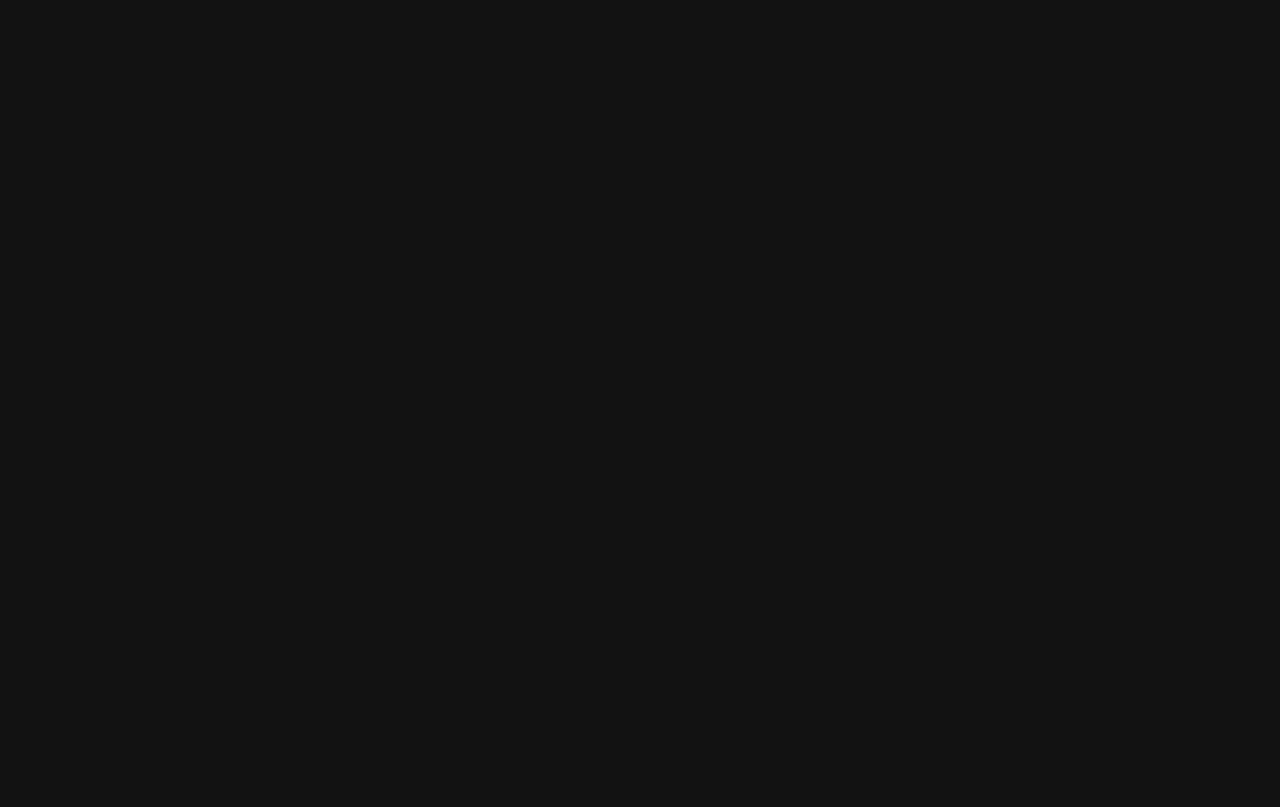
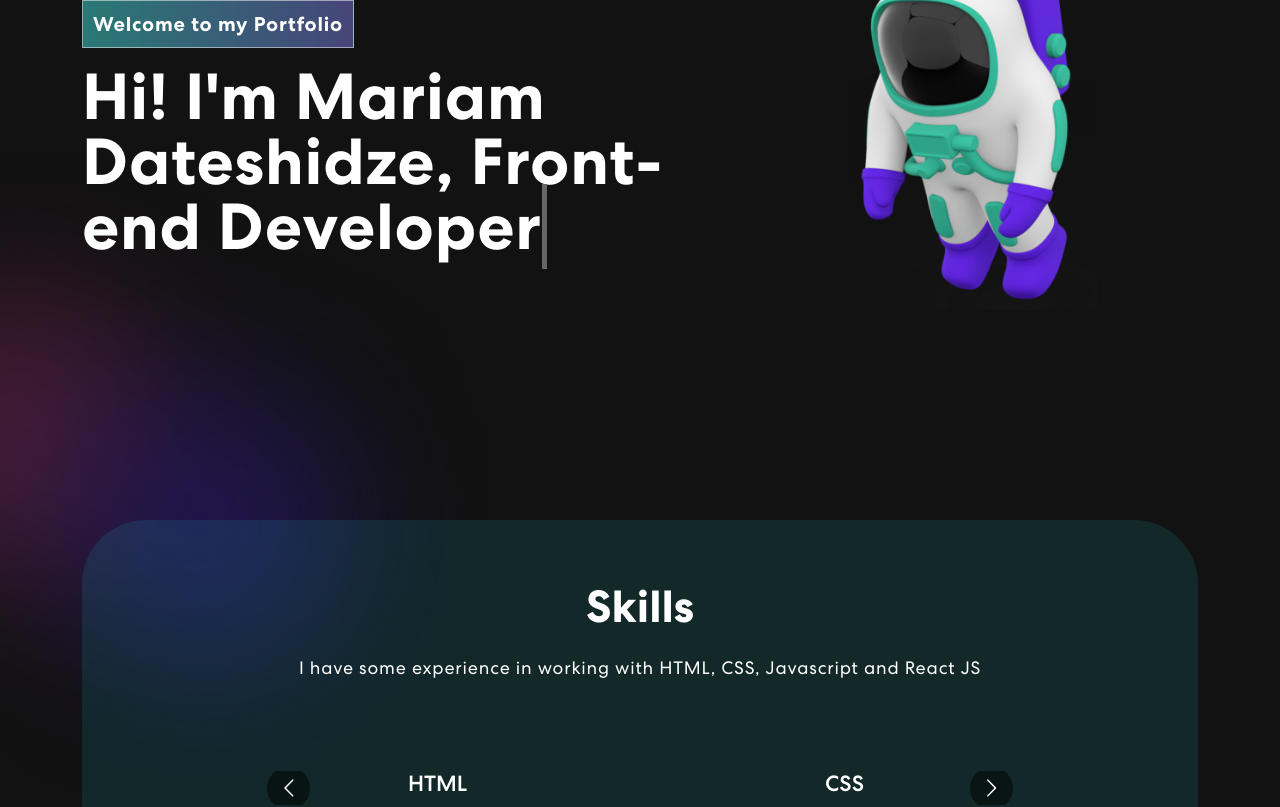
Before and after one commit to mariamdateshidze/reactportfolio, a React (Create React App) app: page / in a window 1280 px wide. Shown: the part 260-1067 px from the top of the page. Before the commit the page ends 800 px from the top, so only its background shows below. Built offline with nearby package versions, Linux system fonts and the light colour scheme.

Commit message:
add skills section

```diff
--- a/src/App.css
+++ b/src/App.css
@@ -125,3 +125,97 @@ span.navbar-text {
 .social-icon a:hover img {
 	filter: brightness(0) saturate(100%) invert(0%) sepia(7%) saturate(98%) hue-rotate(346deg) brightness(95%) contrast(86%);
 }
+
+
+/* main */
+.banner {
+  margin-top: 0;
+  padding: 260px 0 100px 0;
+  background-position: top center;
+  background-size: cover;
+  background-repeat: no-repeat;
+}
+.banner .tagline {
+  font-weight: 700;
+  letter-spacing: 0.8px;
+  padding: 8px 10px;
+  background: linear-gradient(90.21deg, rgba(61, 230, 215, 0.5) -5.91%, rgba(129, 108, 224, 0.5) 111.58%);
+  border: 1px solid rgba(255, 255, 255, 0.5);
+  font-size: 20px;
+  margin-bottom: 16px;
+  display: inline-block;
+}
+.banner h1 {
+  font-size: 65px;
+  font-weight: 700;
+  letter-spacing: 0.8px;
+  line-height: 1;
+  margin-bottom: 20px;
+  display: block;
+}
+.banner img {
+  animation: updown 3s linear infinite;
+  width: 250px;
+  margin-left: 100px;
+  margin-top: -100px;
+}
+@keyframes updown {
+    0% {
+        transform: translateY(-20px);
+    }
+    50% {
+        transform: translateY(20px);
+    }
+    100% {
+        transform: translateY(-20px);
+    }
+}
+.txt-rotate > .wrap {
+  border-right: 0.08em solid #666;
+}
+
+/* skills */
+.skill {
+  padding: 0 0 200px 0;
+  position: relative;
+}
+.skill-bx {
+  background: rgba(21, 231, 238, 0.1);
+  border-radius: 64px;
+  text-align: center;
+  padding: 60px 50px;
+  margin-top: 100px;
+  margin-bottom: 200px;
+}
+.skill-bx h2 {
+	font-size: 45px;
+	font-weight: 700;
+  margin-bottom: 20px;
+
+}
+.skill-bx p {
+    font-size: 18px;
+    letter-spacing: 0.8px;
+    line-height: 1.5em;
+    margin: 14px 0 75px 0;
+
+}
+.skill-slider {
+  width: 80%;
+  margin: 0 auto;
+  position: relative;
+  margin-top: 90px;
+  margin-bottom: 70px;
+}
+
+.item h5{
+  font-size: 22px;
+}
+
+.background-image-left {
+  top: 28%;
+  position: absolute;
+  bottom: 0;
+  width: 40%;
+  z-index: -4;
+}
--- a/src/App.js
+++ b/src/App.js
@@ -1,11 +1,15 @@
 import './App.css';
 import 'bootstrap/dist/css/bootstrap.min.css';
 import { NavBar } from './components/NavBar';
+import { Banner } from './components/Banner';
+import { Skills } from './components/Skills';
 
 function App() {
   return (
       <div className="App">
         <NavBar />
+        <Banner />
+        <Skills />
 
       </div>
     );
--- /dev/null
+++ b/src/components/Banner.js
@@ -0,0 +1,74 @@
+import { useState, useEffect } from "react";
+import { Container, Row, Col } from "react-bootstrap";
+import headerImg from "../assets/images/spaceman.5ec7fcfa9a803ead726c.png";
+import 'animate.css';
+import TrackVisibility from 'react-on-screen';
+
+export const Banner = () => {
+  const [loopNum, setLoopNum] = useState(0);
+  const [isDeleting, setIsDeleting] = useState(false);
+  const [text, setText] = useState('');
+  const [delta, setDelta] = useState(300 - Math.random() * 100);
+  const [index, setIndex] = useState(1);
+  const toRotate = [ "Front-end Developer"];
+  const period = 1000;
+
+  useEffect(() => {
+    let ticker = setInterval(() => {
+      tick();
+    }, delta);
+
+    return () => { clearInterval(ticker) };
+  }, [text])
+
+  const tick = () => {
+    let i = loopNum % toRotate.length;
+    let fullText = toRotate[i];
+    let updatedText = isDeleting ? fullText.substring(0, text.length - 1) : fullText.substring(0, text.length + 1);
+
+    setText(updatedText);
+
+    if (isDeleting) {
+      setDelta(prevDelta => prevDelta / 2);
+    }
+
+    if (!isDeleting && updatedText === fullText) {
+      setIsDeleting(true);
+      setIndex(prevIndex => prevIndex - 1);
+      setDelta(period);
+    } else if (isDeleting && updatedText === '') {
+      setIsDeleting(false);
+      setLoopNum(loopNum + 1);
+      setIndex(1);
+      setDelta(500);
+    } else {
+      setIndex(prevIndex => prevIndex + 1);
+    }
+  }
+
+  return (
+    <section className="banner" id="home">
+      <Container>
+        <Row className="aligh-items-center">
+          <Col xs={12} md={6} xl={7}>
+            <TrackVisibility>
+              {({ isVisible }) =>
+              <div className={isVisible ? "animate__animated animate__fadeIn" : ""}>
+                <span className="tagline">Welcome to my Portfolio</span>
+                <h1>{`Hi! I'm Mariam Dateshidze,`} <span className="txt-rotate" dataPeriod="1000" data-rotate='[ Front-end Developer ]'><span className="wrap">{text}</span></span></h1>
+              </div>}
+            </TrackVisibility>
+          </Col>
+          <Col xs={12} md={6} xl={5}>
+            <TrackVisibility>
+              {({ isVisible }) =>
+                <div className={isVisible ? "animate__animated animate__zoomIn" : ""}>
+                  <img src={headerImg} alt="Header Img"/>
+                </div>}
+            </TrackVisibility>
+          </Col>
+        </Row>
+      </Container>
+    </section>
+  )
+}
--- /dev/null
+++ b/src/components/Skills.js
@@ -0,0 +1,55 @@
+import Carousel from 'react-multi-carousel';
+import 'react-multi-carousel/lib/styles.css';
+import colorSharp from "../assets/images/color-sharp.png"
+
+export const Skills = () => {
+    const responsive = {
+      superLargeDesktop: {
+        breakpoint: { max: 4000, min: 3000 },
+        items: 5
+      },
+      desktop: {
+        breakpoint: { max: 3000, min: 1024 },
+        items: 3
+      },
+      tablet: {
+        breakpoint: { max: 1024, min: 464 },
+        items: 2
+      },
+      mobile: {
+        breakpoint: { max: 464, min: 0 },
+        items: 1
+      }
+    };
+
+    return(
+        <section id="skills">
+            <div className="container">
+                <div className="row">
+                    <div className="col-12">
+                        <div className="skill-bx wow zoomIn">
+                            <h2>Skills</h2>
+                            <p> I have some experience in working with HTML, CSS, Javascript and React JS</p>
+                            <Carousel responsive={responsive} infinite={true} className="owl-carousel owl-theme skill-slider">
+                                <div className="item">
+                                    <h5>HTML</h5>
+                                </div>
+                                <div className="item">
+                                    <h5>CSS</h5>
+                                </div>
+                                <div className="item">
+                                    <h5>Javascript</h5>
+                                </div>
+                                <div className="item">
+                                    <h5>React JS</h5>
+                                </div>
+                            </Carousel>
+                        </div>
+                    </div>
+                </div>
+            </div>
+        <img className="background-image-left" src={colorSharp} alt="Image" />
+
+        </section>
+    )
+};
```
